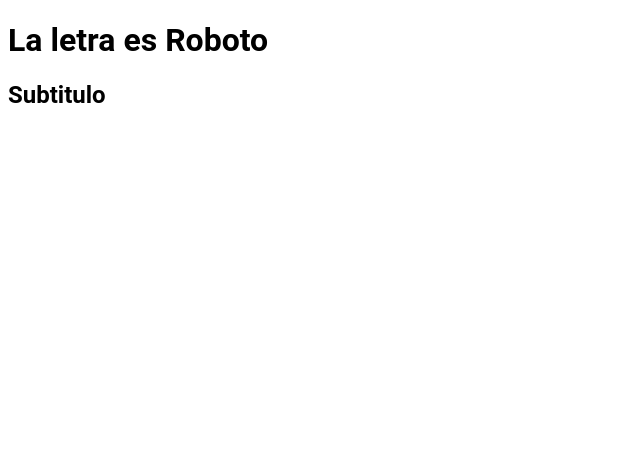
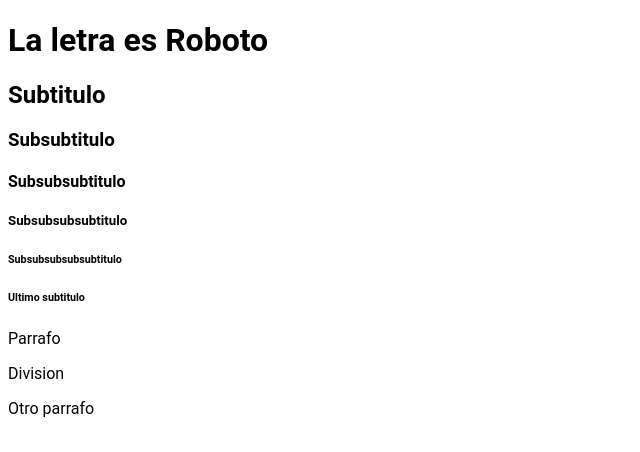
Before and after one commit to juanr-yes/ramasc13, a plain HTML site: page index.html in a window 1280 px wide. Shown: the whole page, without its empty margins (0-640 px from the left). Drawn offline with Linux system fonts and the light colour scheme.

Commit message:
Subsubtitulo
Subsubsubtitulo

Subsubsubsubtitulo y subsubsubsubsubtitulo

Ultimo subtitulo, creo

Agregando una division

Agregando otro parrafo

```diff
--- a/index.html
+++ b/index.html
@@ -10,5 +10,13 @@
 <body>
   <h1>La letra es Roboto</h1>
   <h2>Subtitulo</h2>
+  <h3>Subsubtitulo</h3>
+  <h4>Subsubsubtitulo</h4>
+  <h5>Subsubsubsubtitulo</h5>
+  <h6>Subsubsubsubsubtitulo</h6>
+  <h6>Ultimo subtitulo</h6>
+  <p>Parrafo</p>
+  <div>Division</div>
+  <p>Otro parrafo</p>
 </body>
 </html>
```
